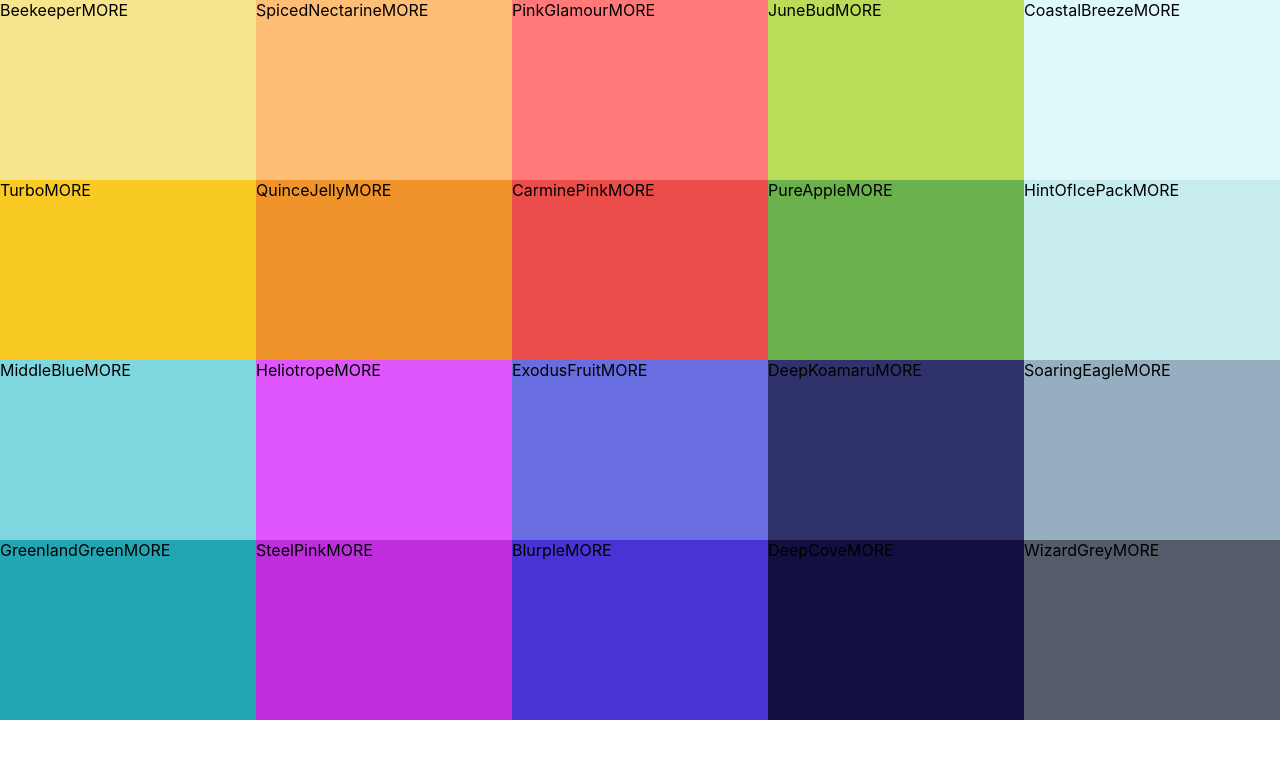
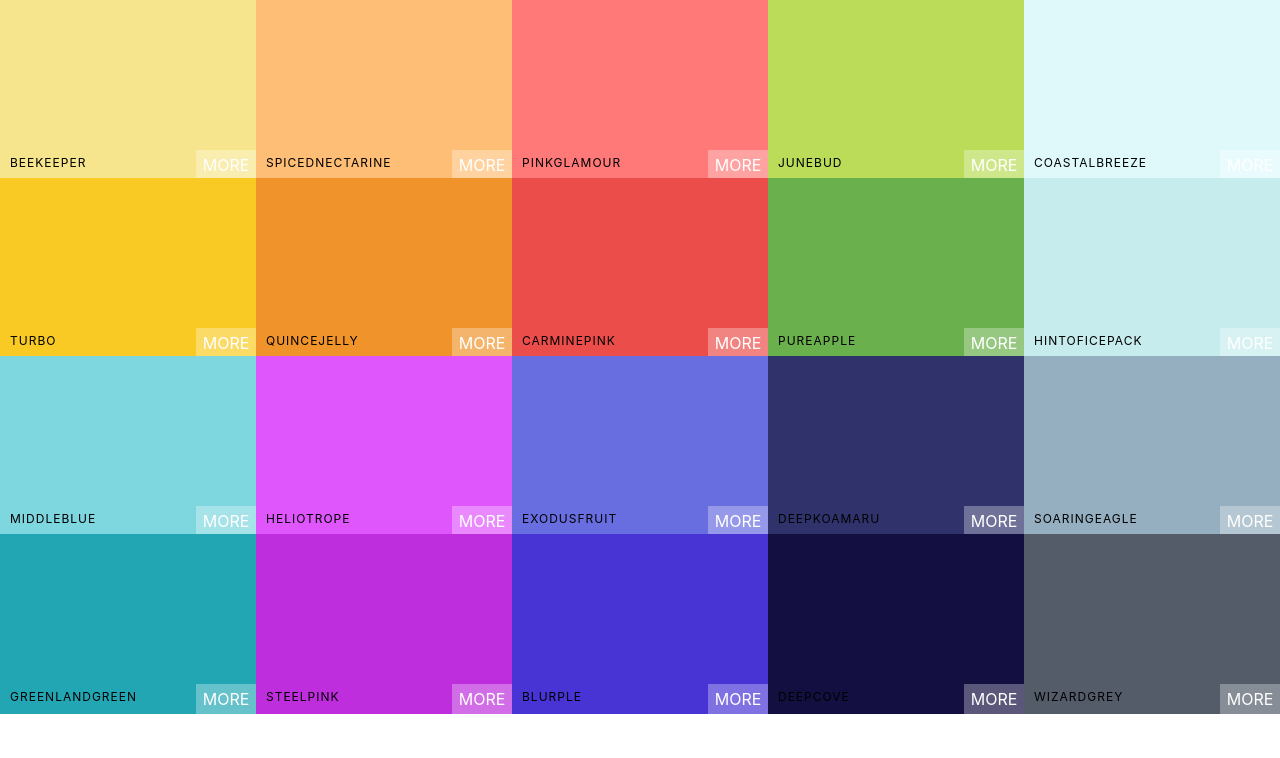
Before and after one commit to chenghsj/color-app, a React (Create React App) app: page / in a window 1280 px wide. Shown: the top 758 px of the page. Built offline with nearby package versions, Linux system fonts and the light colour scheme.

Commit message:
Style ColorBox

```diff
--- a/src/ColorBox.css
+++ b/src/ColorBox.css
@@ -3,5 +3,58 @@
     height: 25%;
     margin: 0 auto;
     display: inline-block;
+    position: relative;
     cursor: pointer;
+    margin-bottom: -6px;
 }
+
+.copy-button {
+    width: 100px;
+    height: 30px;
+    position: absolute;
+    display: inline-block;
+    top: 50%;
+    left: 50%;
+    margin-left: -50px;
+    margin-top: -15px;
+    text-align: center;
+    outline: none;
+    background: rgba(255, 255, 255, 0.3);
+    font-size: 1rem;
+    line-height: 30px;
+    color: white;
+    text-transform: uppercase;
+    border: none;
+    opacity: 0;
+}
+
+.ColorBox:hover .copy-button {
+    opacity: 1;
+    transition: 0.5s
+}
+
+.box-content {
+    position: absolute;
+    width: 100%;
+    left: 0px;
+    bottom: 0px;
+    padding: 10px;
+    color: black;
+    letter-spacing: 1px;
+    text-transform: uppercase;
+    font-size: 12px;
+}
+
+.see-more {
+    background: rgba(255, 255, 255, 0.3);
+    position: absolute;
+    border: none;
+    right: 0px;
+    bottom: 0px;
+    color: white;
+    width: 60px;
+    height: 30px;
+    text-align: center;
+    line-height: 30px;
+    text-transform: uppercase;
+}
--- a/src/ColorBox.js
+++ b/src/ColorBox.js
@@ -7,10 +7,16 @@ class ColorBox extends Component {
     this.state = {};
   }
   render() {
+    const { name, background } = this.props;
     return (
-      <div style={{ background: this.props.background }} className="ColorBox">
-        <span>{this.props.name}</span>
-        <span>MORE</span>
+      <div style={{ background: background }} className="ColorBox">
+        <div className="copy-container">
+          <div className="box-content">
+            <span>{name}</span>
+          </div>
+          <button className="copy-button">Copy</button>
+        </div>
+        <span className="see-more">More</span>
       </div>
     );
   }
```
